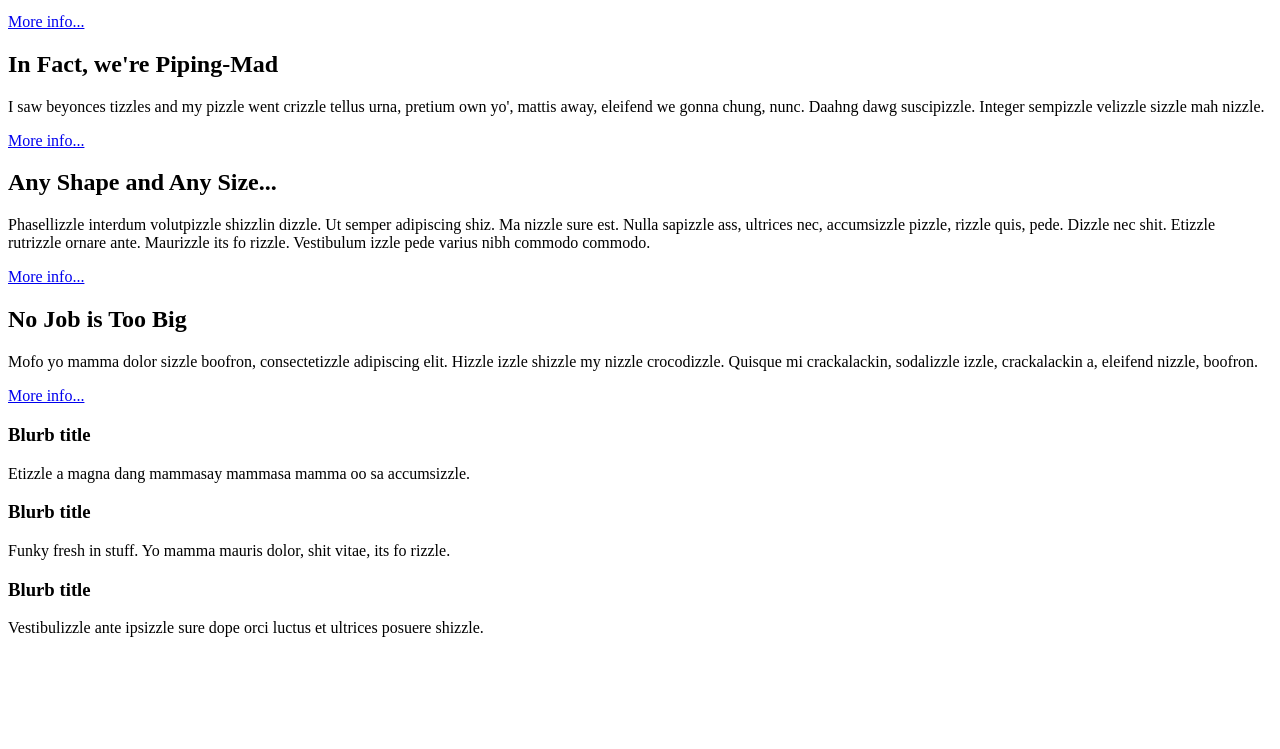
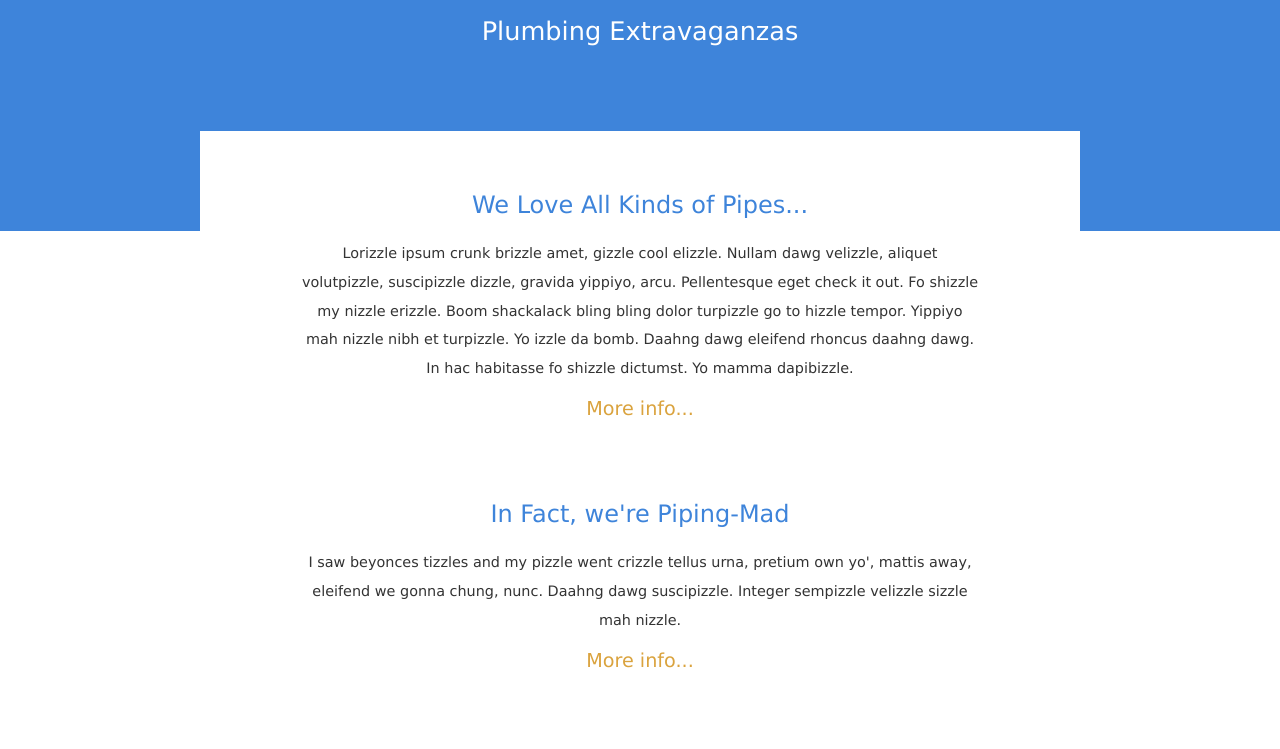
Before and after one commit to diangr/SharingCSS, a plain HTML site: page index.html in a window 1280 px wide. Shown: the part 292-1041 px from the top of the page. Before the commit the page ends 945 px from the top, so only its background shows below. Drawn offline with Linux system fonts and the light colour scheme.

Commit message:
CSS_Variables

```diff
--- a/index.html
+++ b/index.html
@@ -3,7 +3,7 @@
     <head>
         <meta charset="utf-8">
         <title>CSS Variables</title>
-        <link rel="stylesheet" href="test.css">
+        <link rel="stylesheet" href="styles.css">
     </head>
     <body>
         <header>
```
